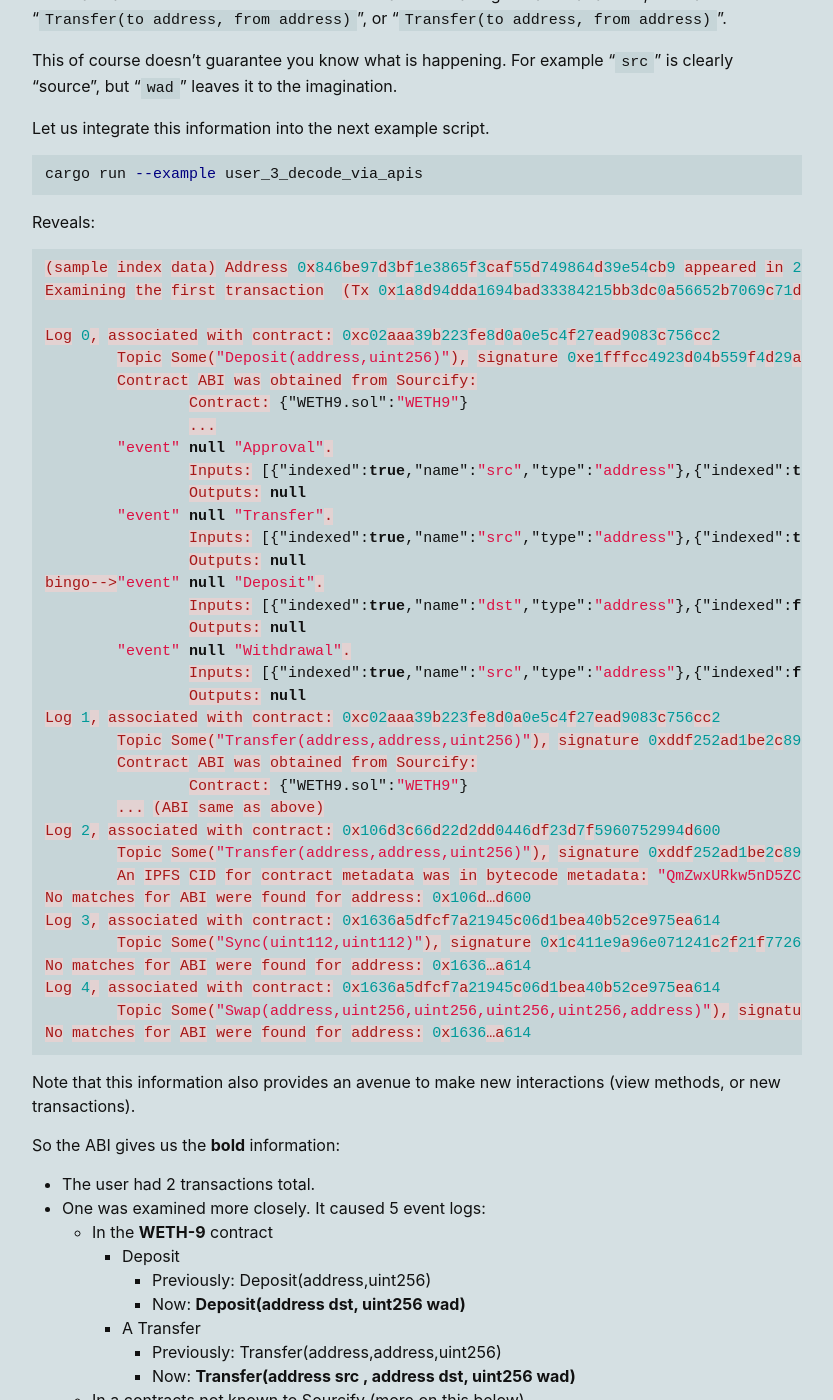
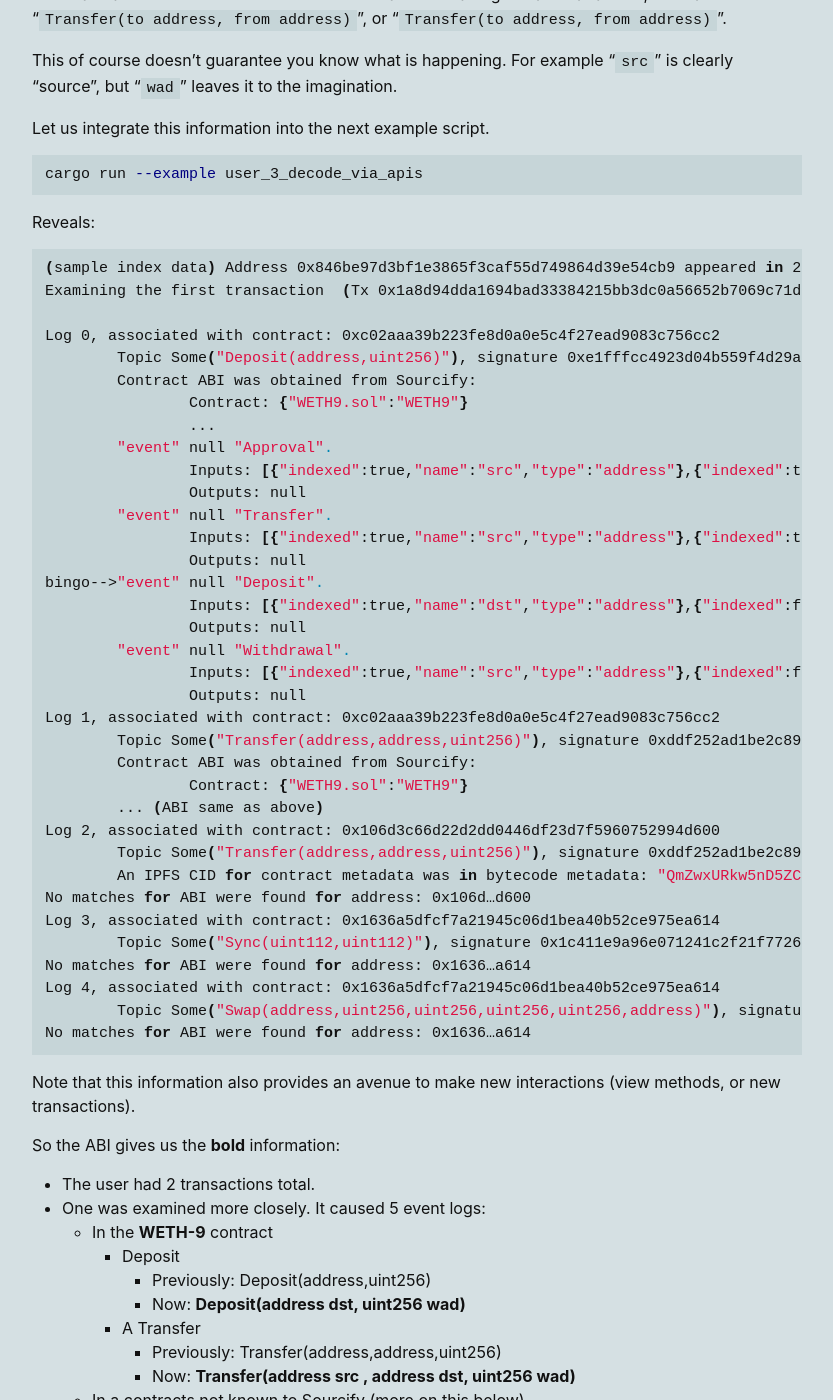
Before and after one commit to perama-v/perama-v.github.io, a Jekyll site: the page built from docs/ethereum/protocol/poking/part_5.md, in a window 1280 px wide and 1400 px high, scrolled down 7577 px. Shown: the whole window, without its empty margins (223-1056 px from the left). Built offline with Jekyll 4.4.1, drawn with Linux system fonts in a browser that asks for light colours; some of the changed text lies outside the part shown.

Commit message:
remove unpleasant json formatting and ipfs as ids

````diff
--- a/docs/ethereum/protocol/poking/part_5.md
+++ b/docs/ethereum/protocol/poking/part_5.md
@@ -347,7 +347,7 @@ Let us integrate this information into the next example script.
 cargo run --example user_3_decode_via_apis
 ```
 Reveals:
-```json
+```sh
 (sample index data) Address 0x846be97d3bf1e3865f3caf55d749864d39e54cb9 appeared in 2 transactions
 Examining the first transaction  (Tx 0x1a8d94dda1694bad33384215bb3dc0a56652b7069c71d2b1afed35b24c9b54df) using local node. 5 logs found.
 
@@ -415,7 +415,7 @@ lost information. Was an element in the event:
 
 Recall that the receipt has topics and data. This is the `Deposit(address,uint256)` log
 we looked at earlier:
-```json
+```sh
 ...
 topics: [
     0xe1fffcc4923d04b559f4d29a8bfc6cda04eb5b0d3c460751c2402c5c5cc9109c,
@@ -449,7 +449,7 @@ If something is indexed, it will go in logs, otherwise it goes in data.
 
 So we now know that
 
-```json
+```sh
 ...
 topics: [
     0xe1fffcc4923d04b559f4d29a8bfc6cda04eb5b0d3c460751c2402c5c5cc9109c,
````
Also changed, not shown: docs/ethereum/protocol/poking/part_6.md (+3 -4 lines).
